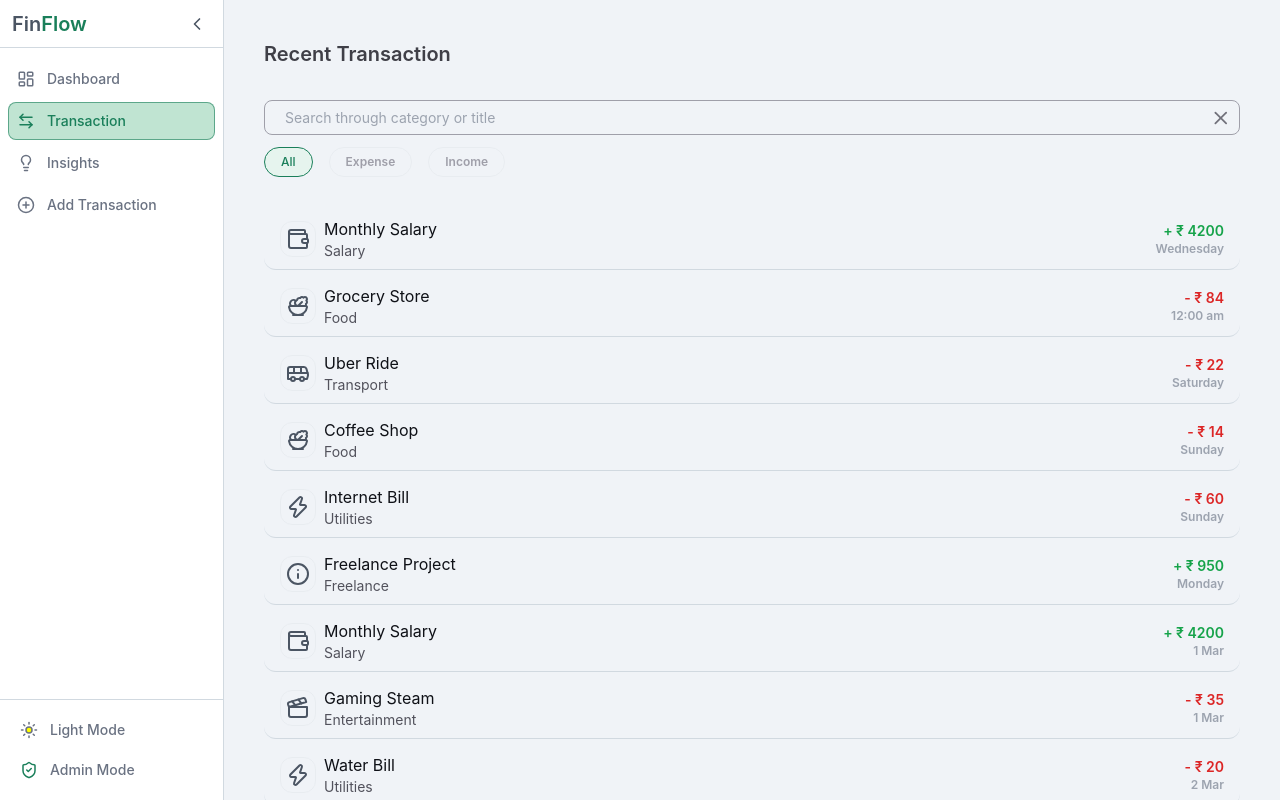
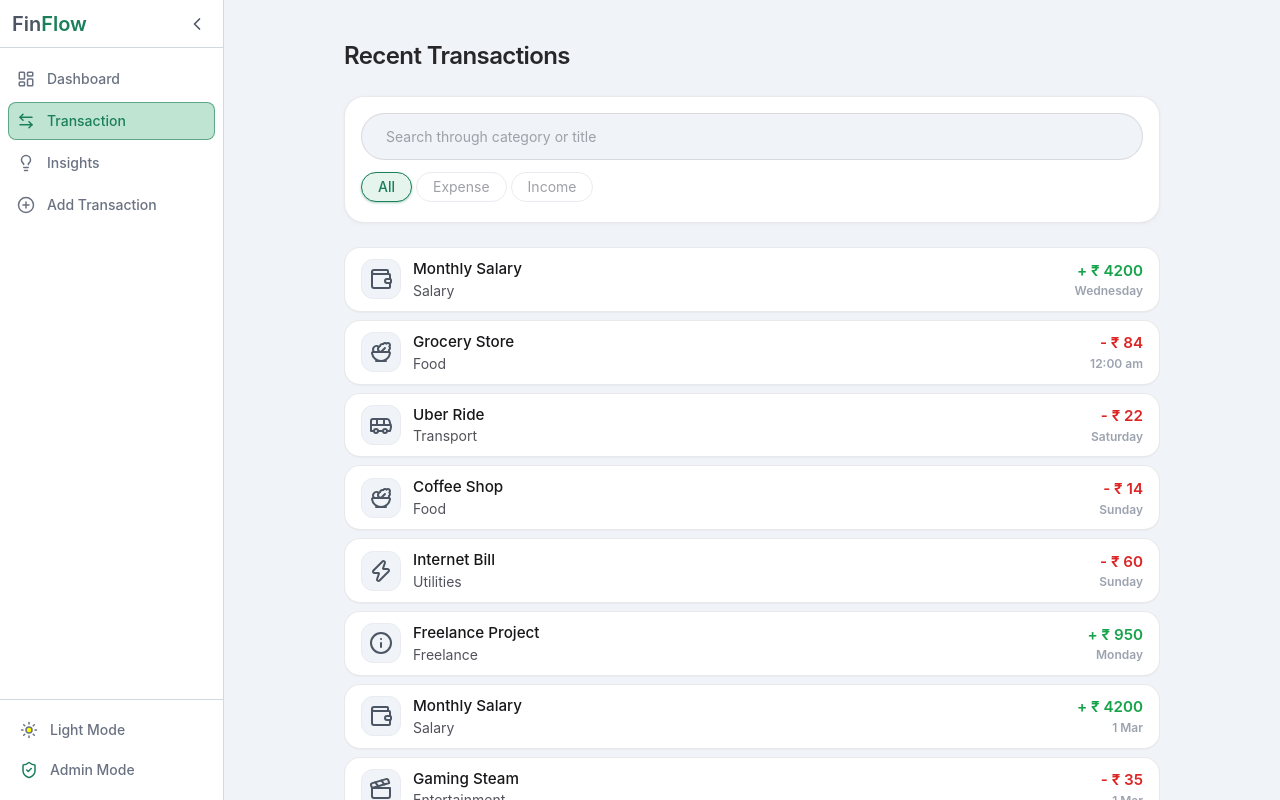
Before and after one commit to RahulSBytes/FinFine, a React (Vite) app: page /transactions in a window 1280 px wide. Built offline with nearby package versions, Linux system fonts and the light colour scheme.

Commit message:
style: improve UI

```diff
--- a/src/components/pages/Transaction.tsx
+++ b/src/components/pages/Transaction.tsx
@@ -54,36 +54,43 @@ function Transaction() {
   });
 
   return (
-    <div className="flex flex-col gap-4 p-4 lg:p-6">
-      <h3 className="text-xl font-semibold text-zinc-700 mb-4 text-heading">
-        Recent Transaction
+    <div className="flex flex-col gap-5 p-4 md:p-6 lg:px-10 max-w-4xl mx-auto">
+      {/* Heading */}
+      <h3 className="text-heading text-xl md:text-2xl font-semibold text-zinc-800 dark:text-zinc-100 mb-1 tracking-tight">
+        Recent Transactions
       </h3>
-      <div>
-        <div className="border flex rounded-md items-center px-2 border-zinc-400 ">
+
+      {/* Search + Filters Card */}
+      <div className="bg-surface rounded-2xl border border-zinc-200/80 dark:border-zinc-700/70 shadow-sm shadow-zinc-200/50 dark:shadow-none p-3 sm:p-4">
+        {/* Search */}
+        <div className="flex items-center gap-2 rounded-full border border-zinc-300/80 dark:border-zinc-600 bg-surface-2 px-3 py-1.5 focus-within:ring-2 focus-within:ring-brand-500/30 transition-all duration-150">
           <input
             value={search}
             onChange={(e) => setSearch(e.target.value)}
             placeholder="Search through category or title"
-            className="input-base bg-transparent border-0 w-full h-full "
+            className="input-base bg-transparent border-0 w-full h-full text-sm placeholder:text-zinc-400 dark:placeholder:text-zinc-500 focus:outline-none"
             type="text"
           />
+          {search && (
             <X
-            size={22}
+              size={20}
               onClick={() => setSearch("")}
-            className="text-zinc-500  cursor-pointer"
+              className="text-zinc-500 hover:text-zinc-700 dark:text-zinc-400 dark:hover:text-zinc-200 cursor-pointer transition-colors"
             />
+          )}
         </div>
 
-        <div className="flex gap-4 mb-4 mt-3">
+        {/* Filters */}
+        <div className="flex flex-wrap gap-1 mb-1 mt-3">
           {(["All", "Expense", "Income"] as const).map((el) => (
             <span
               key={el}
               onClick={() => setResultType(el.toLowerCase())}
-              className={`text-body-sm px-4 py-1.5 rounded-full border transition-colors duration-200 cursor-pointer
+              className={`text-body-sm px-3.5 md:px-4 py-1.5 rounded-full border text-sm transition-all duration-150 cursor-pointer select-none
             ${
               resultType === el.toLowerCase()
-                ? "bg-brand-subtle border-brand-500 text-brand font-medium"
-                : "border-default text-zinc-400 font-semibold hover:bg-surface-2"
+                ? "bg-brand-subtle border-brand-500 text-brand font-medium shadow-sm shadow-brand-500/30"
+                : "border-default text-zinc-400 hover:text-zinc-700 dark:text-zinc-400 dark:hover:text-zinc-100 hover:bg-surface-2"
             }`}
             >
               {el}
@@ -91,7 +98,9 @@ function Transaction() {
           ))}
         </div>
       </div>
-      <section className="flex gap-1.5 flex-col">
+
+      {/* Transactions List */}
+      <section className="flex flex-col gap-2 mt-1">
         {filteredTransactions.map(
           ({
             id,
@@ -109,58 +118,79 @@ function Transaction() {
             return (
               <div
                 key={id}
-                className="border-b border-strong px-4 py-2 flex flex-col gap-2 rounded-lg"
+                className="border border-zinc-200/80 dark:border-zinc-700/70 bg-surface rounded-xl px-3 sm:px-4 py-2.5 flex flex-col gap-2 shadow-[0_1px_0_rgba(15,23,42,0.03)] hover:shadow-md hover:-translate-y-[1px] transition-all duration-150"
               >
-                {/* ── Main Row (unchanged) ── */}
+                {/*  Main Row  */}
                 <div
-                  className="flex-center gap-2 cursor-pointer"
+                  className="flex-center gap-3 cursor-pointer"
                   onClick={() =>
                     !isEditing && setExpandedId(isExpanded ? null : id)
                   }
                 >
-                  <div className="w-9 h-9 rounded-lg bg-surface-2 border border-default flex-center shrink-0">
+                  <div className="w-9 h-9 sm:w-10 sm:h-10 rounded-lg bg-surface-2 border border-default flex-center shrink-0 text-base sm:text-lg">
                     {getIcon(category)}
                   </div>
-                  <div className="flex flex-col flex-1">
-                    <h5>{title}</h5>
-                    <span className="text-zinc-600 text-sm">{category}</span>
+                  <div className="flex flex-col flex-1 min-w-0">
+                    <h5 className="text-[0.95rem] font-medium text-zinc-900 dark:text-zinc-50 truncate">
+                      {title}
+                    </h5>
+                    <span className="text-zinc-600 dark:text-zinc-400 text-xs sm:text-sm">
+                      {category}
+                    </span>
                   </div>
-                  <div className="flex flex-col items-end">
+                  <div className="flex flex-col items-end gap-0.5">
                     <span
-                      className={`text-sm font-semibold ${type === "income" ? "text-income" : "text-expense"}`}
+                      className={`text-sm sm:text-[0.95rem] font-semibold ${
+                        type === "income" ? "text-income" : "text-expense"
+                      }`}
                     >
                       {type === "income" ? "+" : "-"} &#8377; {amount}
                     </span>
-                    <span className="text-muted text-xs font-semibold">
+                    <span className="text-muted text-[11px] sm:text-xs font-semibold">
                       {formatTransactionDate(date)}
                     </span>
                   </div>
                 </div>
 
-                {/* ── Expanded Section ── */}
+                {/*  Expanded Section  */}
                 {isExpanded && (
-                  <div className="flex flex-col gap-2 pt-1 pl-11 text-sm">
+                  <div className={`flex flex-col gap-2 pt-1 ${isEditing? "" : "pl-11"}  border-l border-dashed border-zinc-200 dark:border-zinc-700 text-sm`}>
                     {!isEditing ? (
                       <>
                         {/* View Mode */}
-<div className="flex gap-2 text-zinc-500">
-  <span className="font-medium text-zinc-700">Payment:</span>
-  {paymentMethod}
+                        <div className="flex gap-2 justify-start items-start text-zinc-500 dark:text-zinc-400">
+                          <span className="font-medium text-zinc-700 dark:text-zinc-200">
+                            Payment:
+                          </span>
+                          <span>{paymentMethod}</span>
                         </div>
-<div className="flex gap-2 text-zinc-500">
-  <span className="font-medium text-zinc-700">Note:</span>
-  {note ?? "Nothing was noted"}
+                        <div className="flex gap-2 text-zinc-500 dark:text-zinc-400">
+                          <span className="font-medium text-zinc-700 dark:text-zinc-200">
+                            Note:
+                          </span>
+                          <span>{note ?? "Nothing was noted"}</span>
                         </div>
                         <div className="flex gap-3 mt-1">
                           <button
-    onClick={() => handleEdit({ id, title, category, type, amount, date, note, paymentMethod })}
-    className="text-xs text-brand font-semibold"
+                            onClick={() =>
+                              handleEdit({
+                                id,
+                                title,
+                                category,
+                                type,
+                                amount,
+                                date,
+                                note,
+                                paymentMethod,
+                              })
+                            }
+                            className="text-xs px-2 py-1 rounded-full bg-brand-subtle/70 text-brand font-semibold hover:bg-brand-subtle transition-colors"
                           >
                             Edit
                           </button>
                           <button
                             onClick={() => deleteTransaction(id)}
-    className="text-xs text-red-500 font-semibold"
+                            className="text-xs px-2 py-1 rounded-full text-red-500 hover:bg-red-50 dark:hover:bg-red-500/10 font-semibold transition-colors"
                           >
                             Delete
                           </button>
@@ -170,7 +200,7 @@ function Transaction() {
                       <>
                         {/* Edit Mode */}
                         <input
-                          className="border border-strong rounded px-2 py-1 bg-surface-2 text-sm"
+                          className="border border-strong rounded-lg px-2.5 py-1.5 bg-surface-2 text-sm focus-visible:outline-none focus-visible:ring-1 focus-visible:ring-brand-500/50"
                           value={editData.title ?? ""}
                           onChange={(e) =>
                             setEditData((p) => ({
@@ -180,8 +210,9 @@ function Transaction() {
                           }
                           placeholder="Title"
                         />
+                        <div className="w-full gap-4 flex sm:flex-row flex-col justify-between">
                           <input
-                          className="border border-strong rounded px-2 py-1 bg-surface-2 text-sm"
+                            className="border flex-1 border-strong rounded-lg px-2.5 py-1.5 bg-surface-2 text-sm focus-visible:outline-none focus-visible:ring-1 focus-visible:ring-brand-500/50"
                             value={editData.amount ?? ""}
                             onChange={(e) =>
                               setEditData((p) => ({
@@ -193,31 +224,23 @@ function Transaction() {
                             type="number"
                           />
                           <input
-                          className="border border-strong rounded px-2 py-1 bg-surface-2 text-sm"
+                            className="border border-strong flex-1 rounded-lg px-2.5 py-1.5 bg-surface-2 text-sm focus-visible:outline-none focus-visible:ring-1 focus-visible:ring-brand-500/50"
                             value={editData.date ?? ""}
                             onChange={(e) =>
-                            setEditData((p) => ({ ...p, date: e.target.value }))
+                              setEditData((p) => ({
+                                ...p,
+                                date: e.target.value,
+                              }))
                             }
                             placeholder="Date"
                             type="date"
                           />
+                        </div>
+
+
 
                         <select
-                          className="border border-strong rounded px-2 py-1 bg-surface-2 text-sm"
-                          value={editData.type ?? ""}
-                          onChange={(e) =>
-                            setEditData((p) => ({
-                              ...p,
-                              type: e.target.value as "income" | "expense",
-                            }))
-                          }
-                        >
-                          <option value="income">Income</option>
-                          <option value="expense">Expense</option>
-                        </select>
-
-                        <select
-                          className="border border-strong rounded px-2 py-1 bg-surface-2 text-sm"
+                          className="border border-strong rounded-lg px-2.5 py-1.5 bg-surface-2 text-sm focus-visible:outline-none focus-visible:ring-1 focus-visible:ring-brand-500/50"
                           value={editData.category ?? ""}
                           onChange={(e) =>
                             setEditData((p) => ({
@@ -233,8 +256,23 @@ function Transaction() {
                           ))}
                         </select>
 
+                        <div className="w-full gap-4 flex sm:flex-row flex-col justify-between">
                           <select
-                          className="border border-strong rounded px-2 py-1 bg-surface-2 text-sm"
+                            className="border flex-1 border-strong rounded-lg px-2.5 py-1.5 bg-surface-2 text-sm focus-visible:outline-none focus-visible:ring-1 focus-visible:ring-brand-500/50"
+                            value={editData.type ?? ""}
+                            onChange={(e) =>
+                              setEditData((p) => ({
+                                ...p,
+                                type: e.target.value as "income" | "expense",
+                              }))
+                            }
+                          >
+                            <option value="income">Income</option>
+                            <option value="expense">Expense</option>
+                          </select>
+
+                          <select
+                            className="border flex-1 border-strong rounded-lg px-2.5 py-1.5 bg-surface-2 text-sm focus-visible:outline-none focus-visible:ring-1 focus-visible:ring-brand-500/50"
                             value={editData.paymentMethod ?? ""}
                             onChange={(e) =>
                               setEditData((p) => ({
@@ -243,15 +281,18 @@ function Transaction() {
                               }))
                             }
                           >
-                          {["Cash", "Card", "UPI", "Bank Transfer"].map((m) => (
+                            {["Cash", "Card", "UPI", "Bank Transfer"].map(
+                              (m) => (
                                 <option key={m} value={m}>
                                   {m}
                                 </option>
-                          ))}
+                              ),
+                            )}
                           </select>
+                        </div>
 
                         <textarea
-                          className="border border-strong rounded px-2 py-1 bg-surface-2 text-sm"
+                          className="border border-strong rounded-lg px-2.5 py-1.5 bg-surface-2 text-sm focus-visible:outline-none focus-visible:ring-1 focus-visible:ring-brand-500/50"
                           value={editData.note ?? ""}
                           onChange={(e) =>
                             setEditData((p) => ({ ...p, note: e.target.value }))
@@ -263,13 +304,13 @@ function Transaction() {
                         <div className="flex gap-2 mt-1">
                           <button
                             onClick={() => handleSave(id)}
-                            className="text-xs text-brand font-semibold"
+                            className="text-xs px-3 py-1 rounded-full bg-brand-subtle/80 text-brand font-semibold hover:bg-brand-subtle transition-colors"
                           >
                             Save
                           </button>
                           <button
                             onClick={handleCancel}
-                            className="text-xs text-zinc-500 font-semibold"
+                            className="text-xs px-3 py-1 rounded-full text-zinc-500 hover:bg-surface-2 font-semibold transition-colors"
                           >
                             Cancel
                           </button>
```
Also changed, not shown: src/components/pages/AddTransaction.tsx (+5 -6 lines), src/components/pages/Dashboard.tsx (+5 -4 lines). Lines whose indentation alone changed are shown as unchanged.
